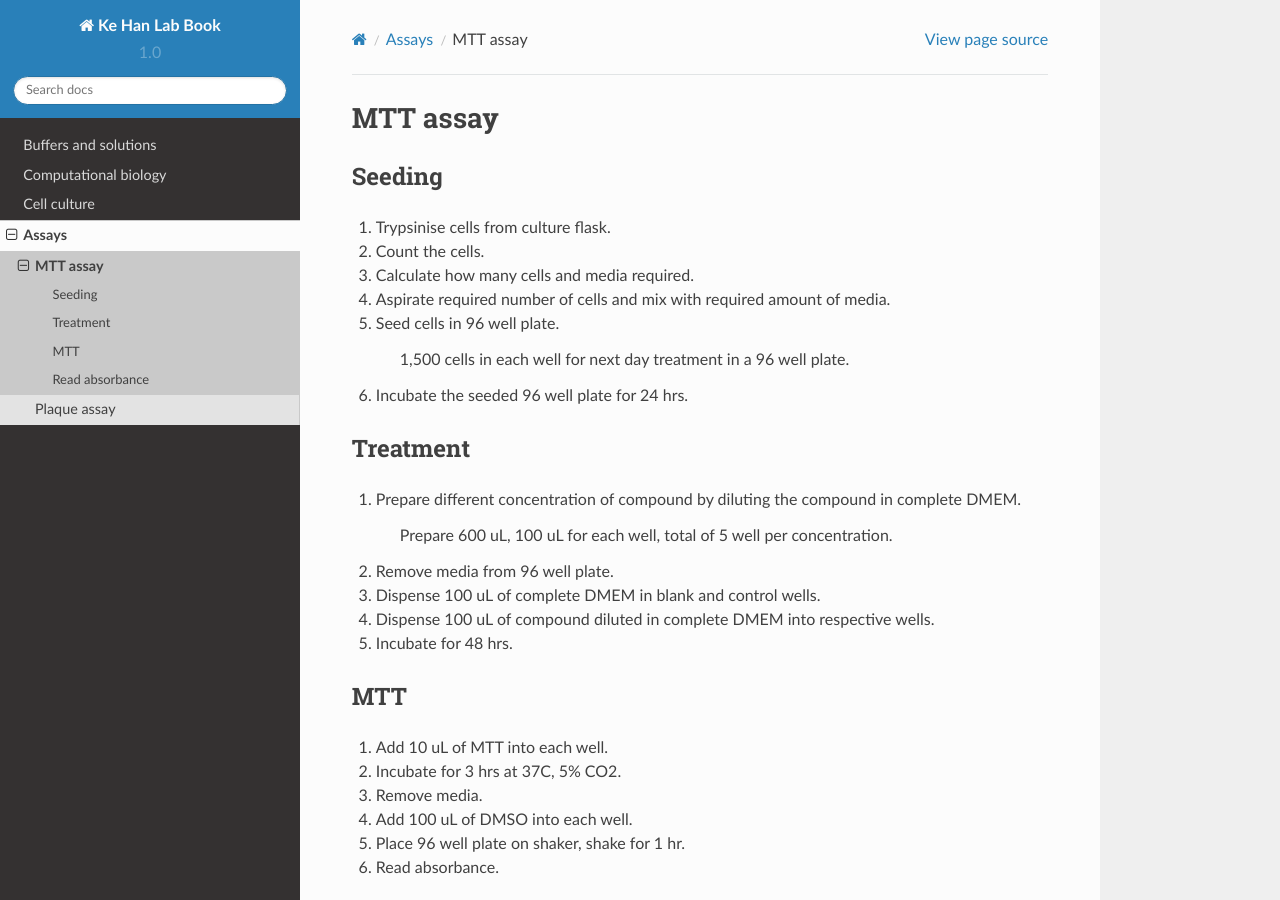
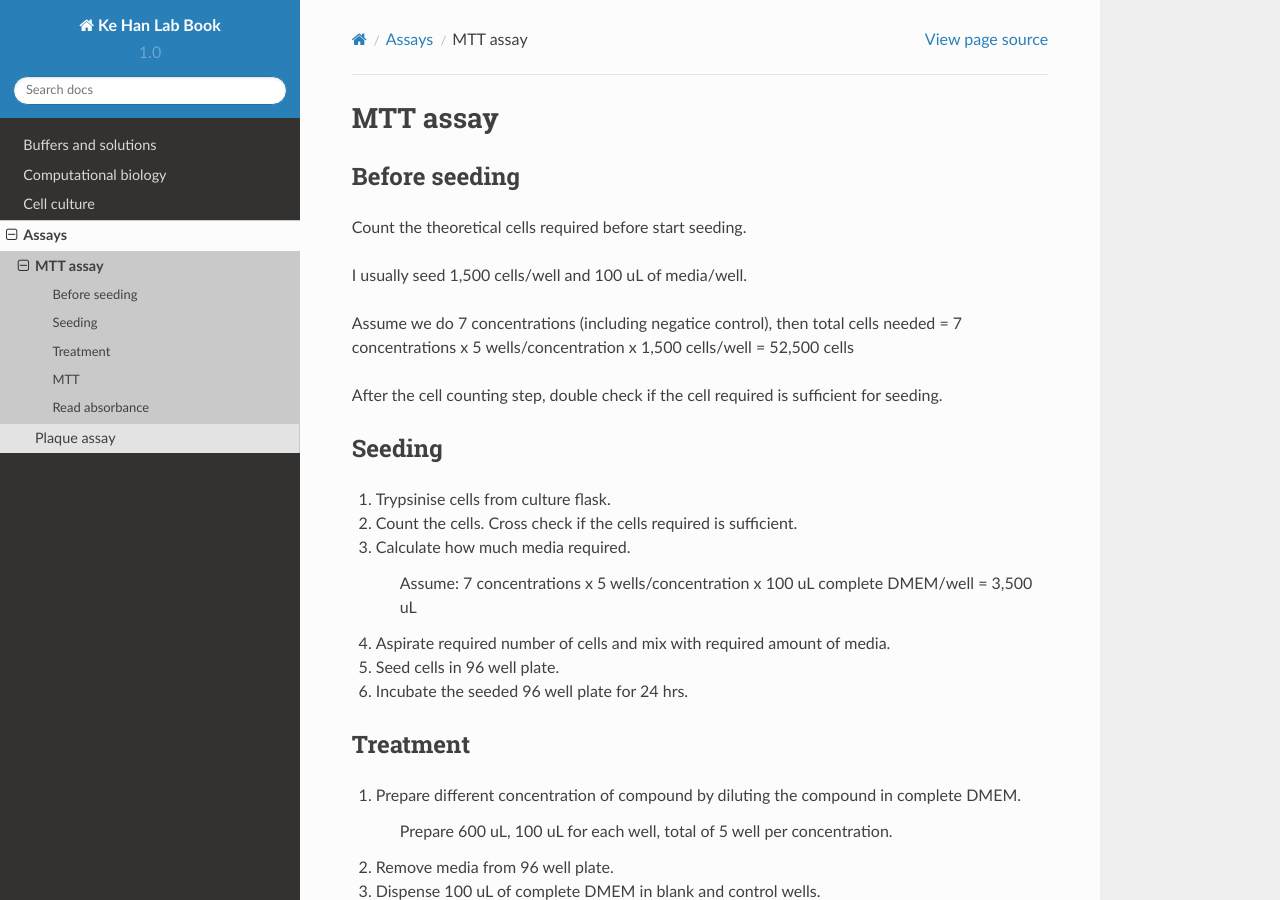
Before and after one commit to kehantan/labbook, a Sphinx documentation site: the page built from docs/assays/mtt.rst, in a window 1280 px wide and 900 px high. Built offline with Sphinx 7.4.7 and the Read the Docs theme 2.0.0, drawn with Linux system fonts in a browser that asks for light colours.

Commit message:
Update mtt.rst

```diff
--- a/docs/assays/mtt.rst
+++ b/docs/assays/mtt.rst
@@ -1,17 +1,26 @@
 MTT assay
 =========
 
+Before seeding
+--------------
+Count the theoretical cells required before start seeding.
+
+I usually seed 1,500 cells/well and 100 uL of media/well.
+
+Assume we do 7 concentrations (including negatice control), then total cells needed = 7 concentrations x 5 wells/concentration x 1,500 cells/well = 52,500 cells
+
+After the cell counting step, double check if the cell required is sufficient for seeding.
 
 Seeding
 -------
 #. Trypsinise cells from culture flask.
-#. Count the cells.
-#. Calculate how many cells and media required.
+#. Count the cells. Cross check if the cells required is sufficient.
+#. Calculate how much media required.
+
+    Assume: 7 concentrations x 5 wells/concentration x 100 uL complete DMEM/well = 3,500 uL
+
 #. Aspirate required number of cells and mix with required amount of media.
 #. Seed cells in 96 well plate.
-
-    1,500 cells in each well for next day treatment in a 96 well plate.
-
 #. Incubate the seeded 96 well plate for 24 hrs.
 
 Treatment
```
